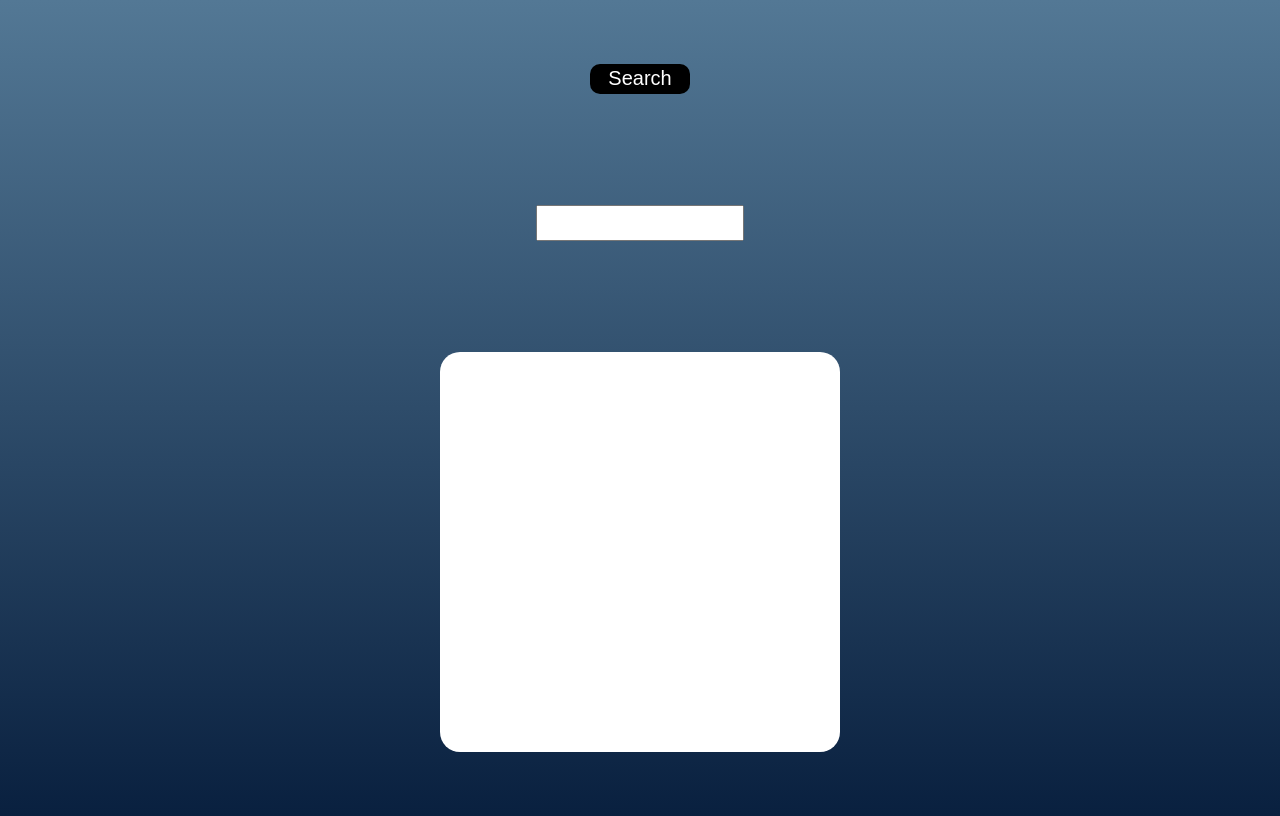
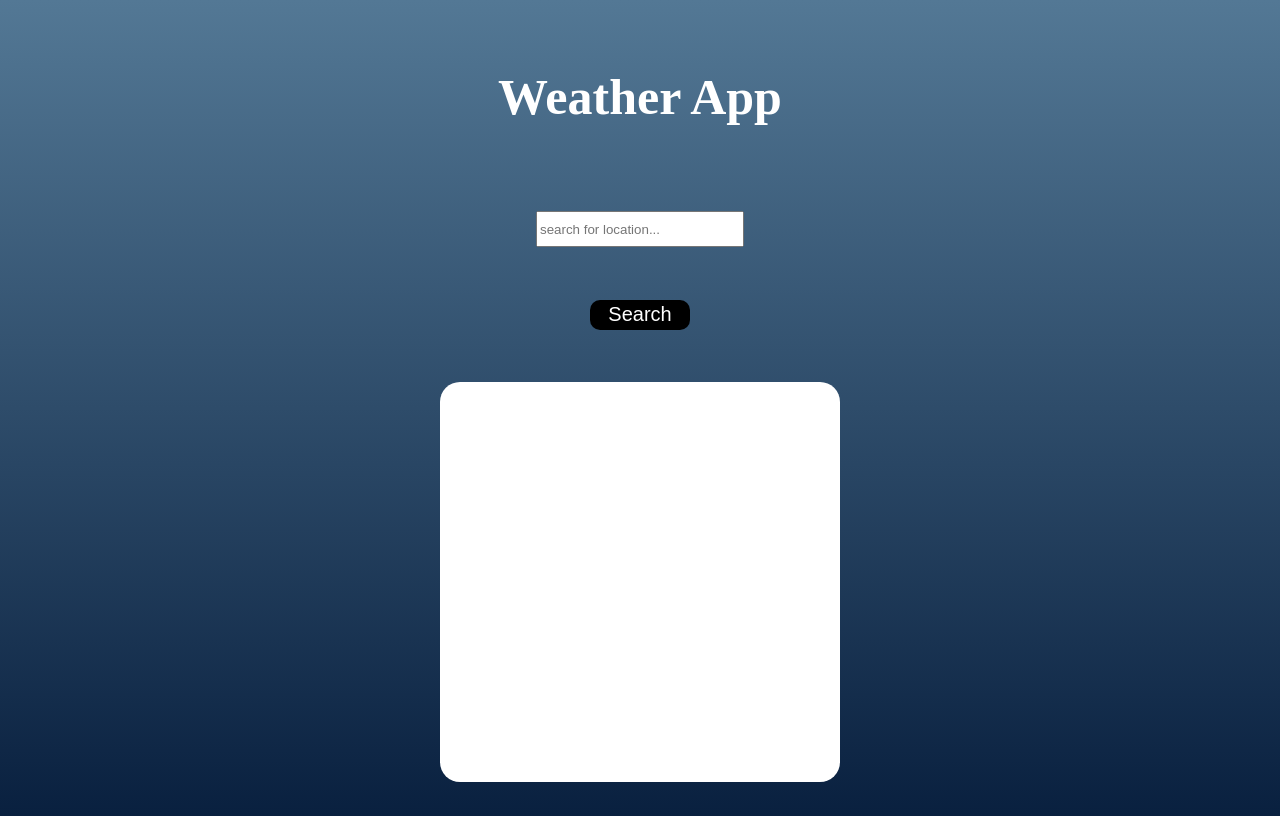
Before and after one commit to jwwals1/Weather-App, a website built with webpack: page dist/index.html in a window 1280 px wide. Built offline with nearby package versions, Linux system fonts and the light colour scheme.

Commit message:
added h1 title

```diff
--- a/dist/index.html
+++ b/dist/index.html
@@ -5,11 +5,12 @@
     <meta name="viewport" content="width=device-width, initial-scale=1.0" />
     <title>Weather App</title>
     <link rel="stylesheet" href="styles.css" />
+    <script src="main.js" defer></script>
   </head>
   <body>
+    <h1>Weather App</h1>
+    <input type="text" id="searchbar" placeholder="search for location..." />
     <button id="searchButton">Search</button>
-    <input type="text" id="searchbar" />
     <div id="weatherReport"></div>
-    <script src="main.js"></script>
   </body>
 </html>
```
